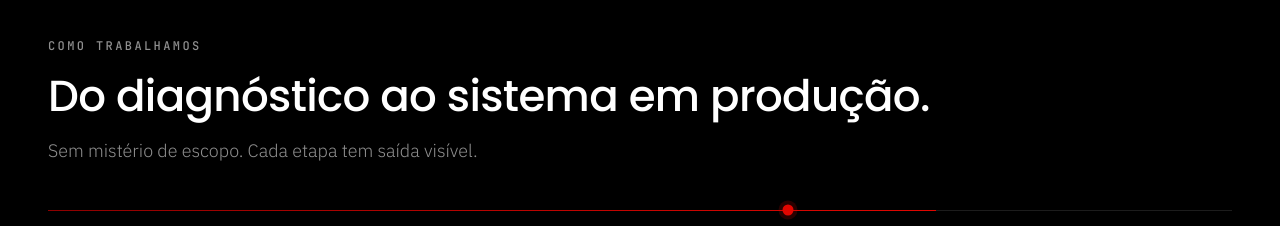
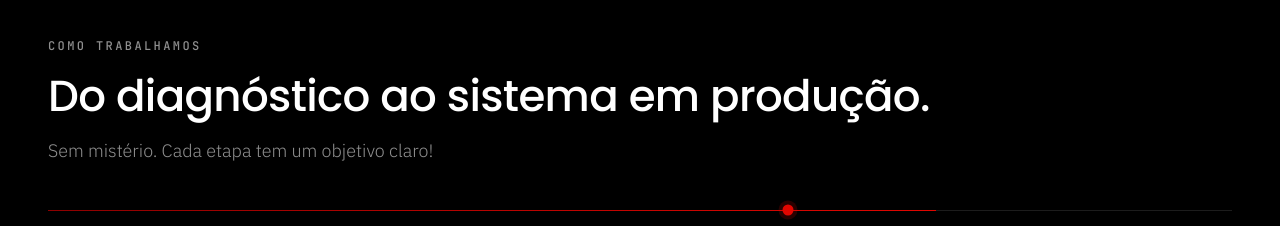
Before and after one commit to DigitalBoostofc/nodex, a Next.js app: page / in a window 1280 px wide. Shown: the part 1800-2026 px from the top of the page. Built offline with nearby package versions, Linux system fonts and the light colour scheme.

Commit message:
fix: simplify the how-we-work lead line

```diff
--- a/src/app/page.tsx
+++ b/src/app/page.tsx
@@ -148,7 +148,7 @@ export default function HomePage() {
             <SectionHead
               eyebrow="COMO TRABALHAMOS"
               title="Do diagnóstico ao sistema em produção."
-              lead="Sem mistério de escopo. Cada etapa tem saída visível."
+              lead="Sem mistério. Cada etapa tem um objetivo claro!"
               className="mb-8 px-5 md:mb-11 md:px-0"
             />
           }
```
